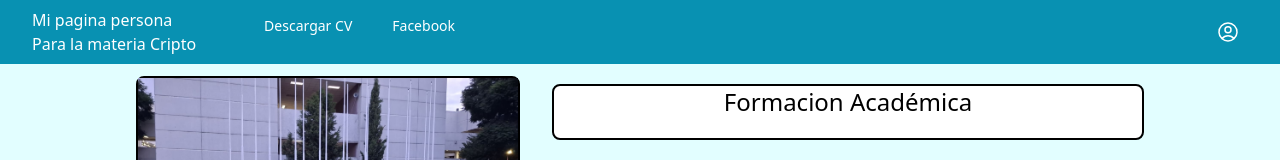
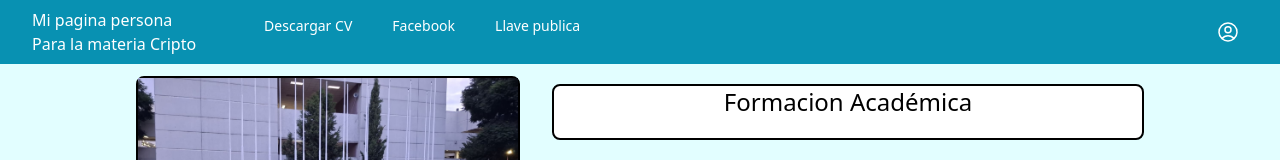
Before and after one commit to Rogan52277/Cripto-Pagina, a Vue app in the folder front-end-cripto/: page / in a window 1280 px wide. Shown: the top 160 px of the page. Built offline with nearby package versions, Linux system fonts and the light colour scheme.

Commit message:
llave publica

```diff
--- a/front-end-cripto/src/modules/pages/principal.vue
+++ b/front-end-cripto/src/modules/pages/principal.vue
@@ -148,7 +148,8 @@ onMounted(async()=>{
 
 const navigation = [
   { name: 'Descargar CV', href: '/CV - actualizado.pdf'},
-  { name :'Facebook', href:'https://www.facebook.com/RodrigoSanchezB522'}
+  { name :'Facebook', href:'https://www.facebook.com/RodrigoSanchezB522'},
+  { name: 'Llave publica', href: '/llave_publica.key'},
 
 ]
 
```
Also changed, not shown: 1 other file (tests, documents, lock files or other folders).
